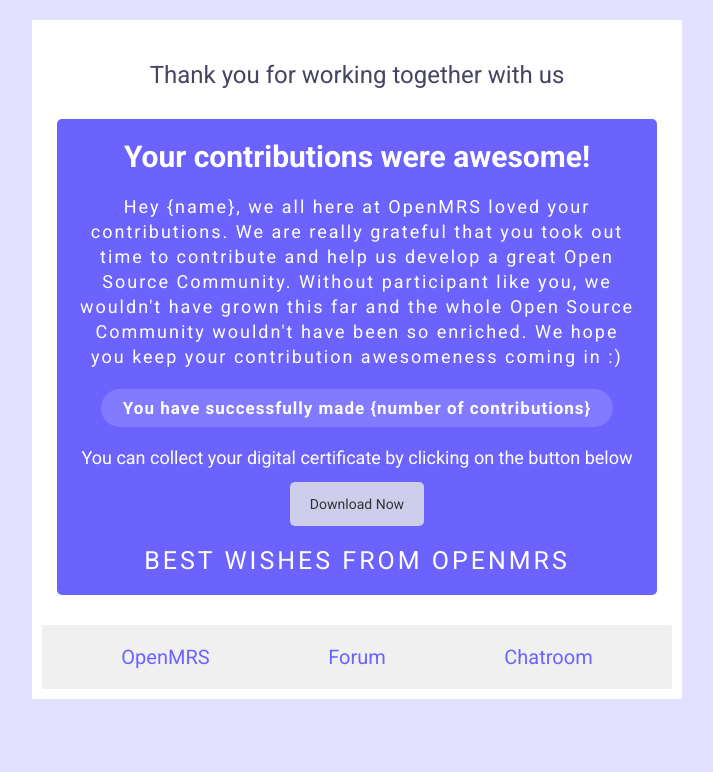
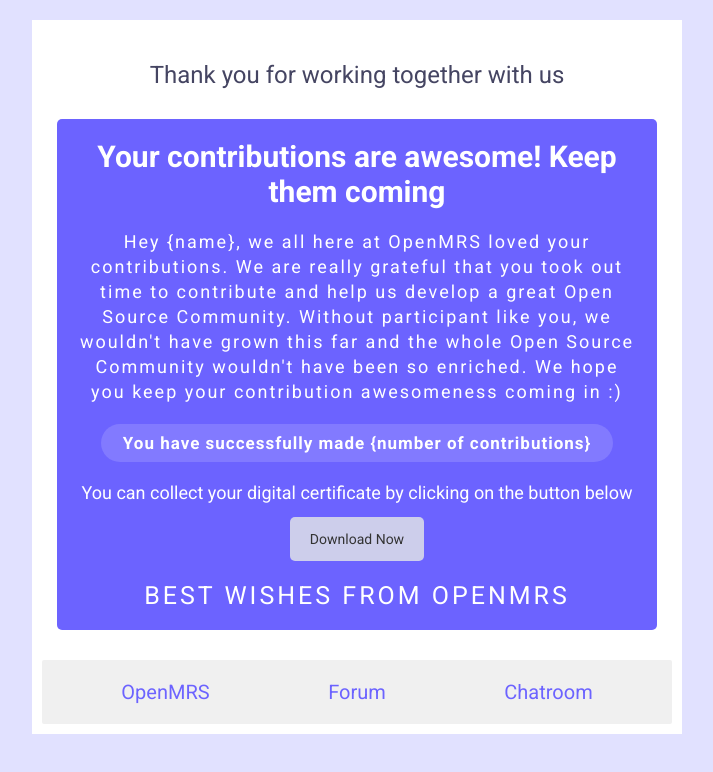
Before and after one commit to AnonProductions/GCI-Thank-You-Mail-OpenMRS, a plain HTML site: page index.html in a window 1280 px wide. Shown: the whole page, without its empty margins (283-996 px from the left). Drawn offline with Linux system fonts and the light colour scheme.

Commit message:
Add files via upload

```diff
--- a/index.html
+++ b/index.html
@@ -21,7 +21,7 @@
 
     <main>
         <div class="main__text">
-            <div class="main__text--heading">Your contributions were awesome!</div>
+            <div class="main__text--heading">Your contributions are awesome! Keep them coming</div>
             <div class="main__text--paragraph">Hey {name}, we all here at OpenMRS loved your contributions. We are really grateful that you took out time to contribute and help us develop a great Open Source Community. Without participant like you, we wouldn't have grown this far and the whole Open Source Community wouldn't have been so enriched. We hope you keep your contribution awesomeness coming in :)
             </div>
             <div class="main__text--contributions">You have successfully made {number of contributions}</div>
```
